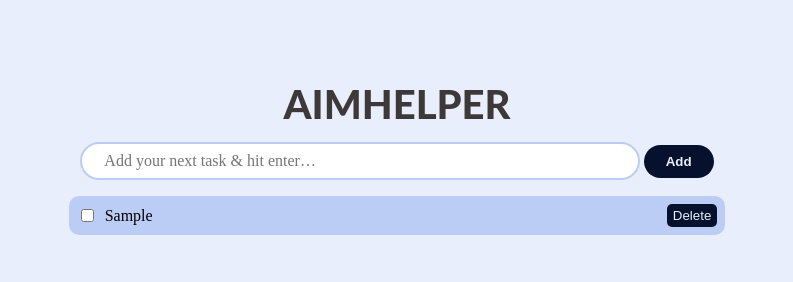
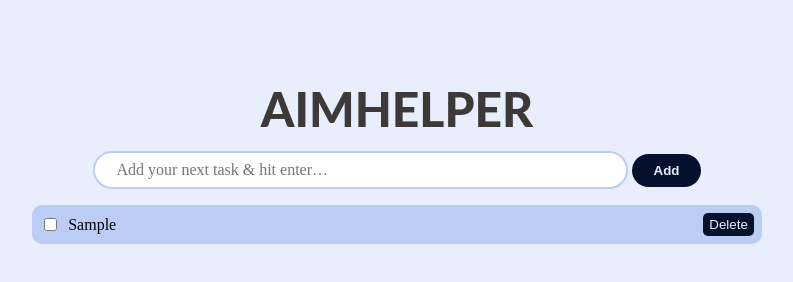
Before and after one commit to alfisha-shaikh/AimHelper, a plain HTML site: page index.html in a window 1280 px wide. Both pictures are taken after typing "Sample" into the empty fields and a click on the button "Add". Shown: the whole page, without its empty margins (243-1036 px from the left). Drawn offline with Linux system fonts and the light colour scheme.

Commit message:
Refactor CSS for layout and design enhancements
Adjusted styles for improved layout and design.

```diff
--- a/style.css
+++ b/style.css
@@ -30,7 +30,7 @@ h1 {
   font-weight: 800;
   font-family: "Lato", sans-serif;
   color: var(--text-color);
-  font-size: 2.5rem;
+  font-size: 3rem;
 }
 
 li {
@@ -39,7 +39,7 @@ li {
 
 #todo-input {
   box-sizing: border-box;
-  width: 46%;
+  width: 44%;
   padding: 8px 22px;
   border-radius: 1000px;
   border: 2px solid var(--secondary-color);
@@ -71,8 +71,8 @@ button {
 }
 #todo-list li {
   margin: 0;
-  margin-left: 23%;
-  margin-right: 23%;
+  margin-left: 20%;
+  margin-right: 20%;
   box-sizing: border-box;
   background: var(--secondary-color);
   border-radius: 10px;
```
